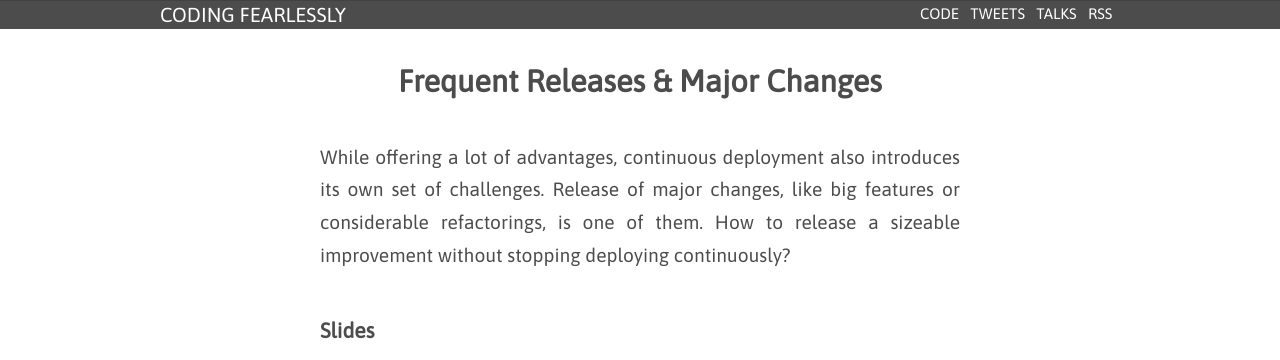
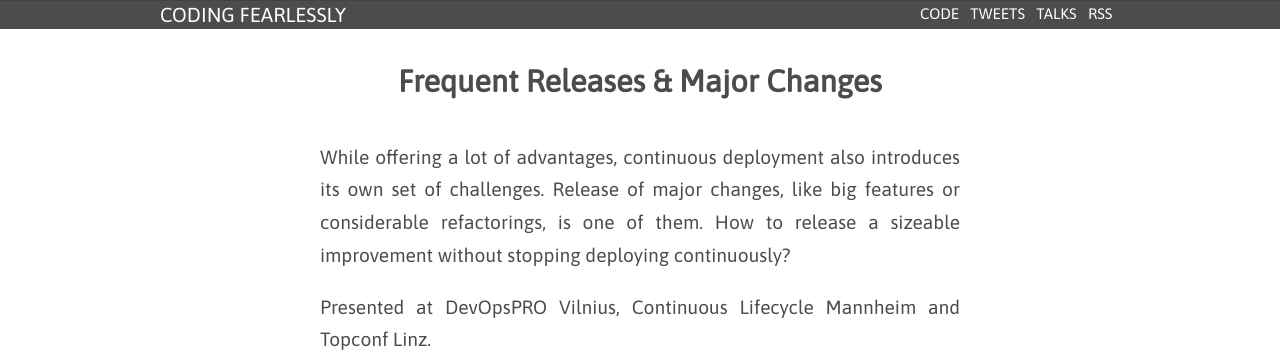
Before and after one commit to mmozuras/mmozuras.github.com, a Jekyll site: the page built from talk/_posts/2016-05-26-frequent-releases-and-major-changes.md, in a window 1280 px wide, cut to the strip 0-360 px from the top of the page. Built offline with Jekyll 4.4.1, drawn with Linux system fonts in a browser that asks for light colours; comment, search, counter and statistics services are not loaded.

Commit message:
Update the list of confs for Frequent Releases

```diff
--- a/talk/_posts/2016-05-26-frequent-releases-and-major-changes.md
+++ b/talk/_posts/2016-05-26-frequent-releases-and-major-changes.md
@@ -4,6 +4,8 @@ permalink: talk/frequent-releases-and-major-changes
 ---
 
 While offering a lot of advantages, continuous deployment also introduces its own set of challenges. Release of major changes, like big features or considerable refactorings, is one of them. How to release a sizeable improvement without stopping deploying continuously?
+
+Presented at DevOpsPRO Vilnius, Continuous Lifecycle Mannheim and Topconf Linz.
 
 ## Slides
 
```
